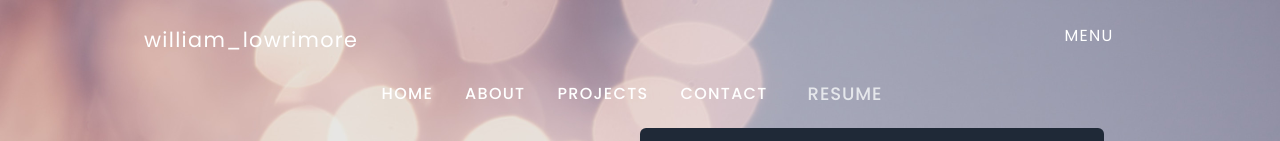
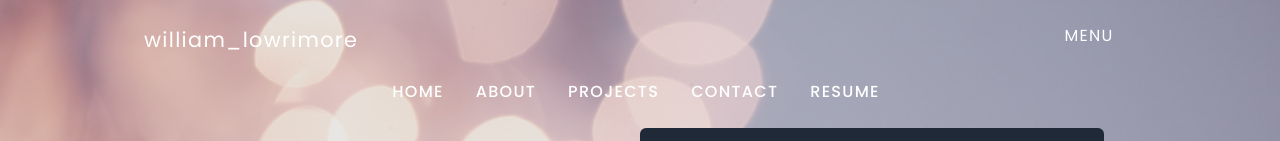
Before and after one commit to wlowrimore/reaxt_port23, a Next.js app: page /components/about in a window 1280 px wide. Both pictures are taken after a click on the element "MENU". Shown: the top 141 px of the page. Built offline with nearby package versions, Linux system fonts and the light colour scheme.

Commit message:
corrects margins in header

```diff
--- a/app/components/navigation/Header.jsx
+++ b/app/components/navigation/Header.jsx
@@ -33,8 +33,8 @@ const Header = () => {
       <div
         className={
           color
-            ? "hidden md:flex headerNav headerNav-bg py-[1rem] 2xl:pl-[15rem] 2xl:pr-[21rem]"
-            : "hidden md:flex headerNav py-[1rem] 2xl:pl-[15rem] 2xl:pr-[21rem]"
+            ? "hidden md:flex headerNav headerNav-bg py-[1rem]"
+            : "hidden md:flex headerNav py-[1rem]"
         }
       >
         <div className="hidden md:flex md:ml-[4rem] lg:ml-[4.5rem] xl:ml-[9rem] flex-col w-full">
@@ -81,7 +81,7 @@ const Header = () => {
                   target="_blank"
                   rel="noopener noreferrer"
                   download="swfr_resume_8-23.pdf"
-                  className="btmbrdr hidden md:block uppercase md:px-2 text-lg text-gray-200 tracking-wider"
+                  className="btmbrdr"
                 >
                   resume
                 </Link>
```
